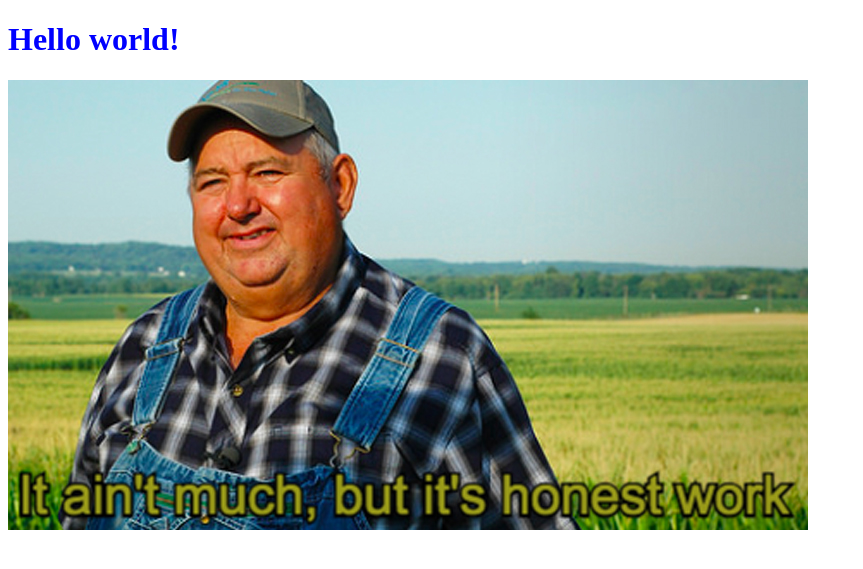
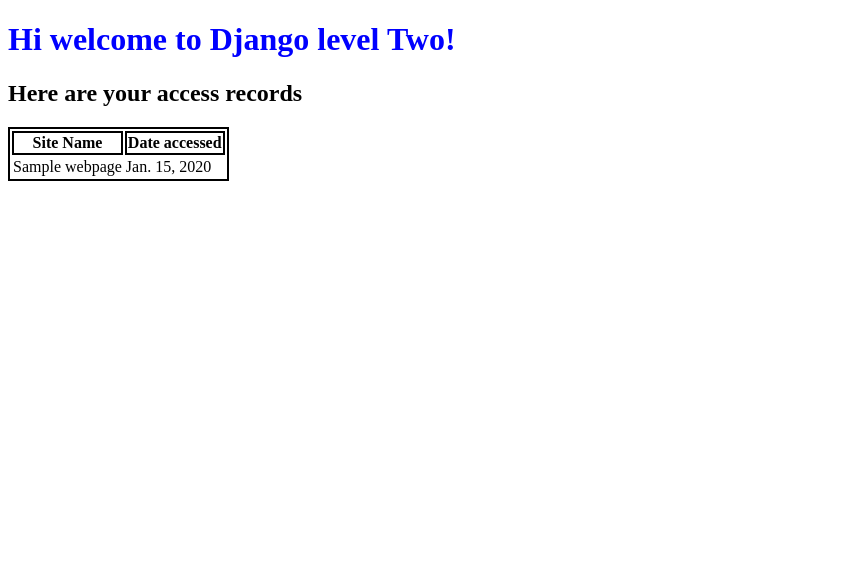
Before and after one commit to EimantasZilis/Django-online-course, a Django app: page / in a window 1280 px wide. Shown: the top 569 px of the page, without its empty margins (0-863 px from the left). Run offline with Django 3.2, Linux system fonts and the light colour scheme; tables that the repository leaves empty hold one stand-in row (values such as "Sample post").

Commit message:
Applying MTVs

```diff
--- a/Lectures/django level one/first_project/first_app/views.py
+++ b/Lectures/django level one/first_project/first_app/views.py
@@ -1,6 +1,8 @@
 from django.shortcuts import render
 from django.http import HttpResponse
+from first_app.models import Topic, Webpage, AccessRecord
 
 def index(request):
-    my_dict = {'insert_me': "Now I am coming from first_app/views.py"}
-    return render(request, 'first_app/index.html', context=my_dict)
+    webpages_list = AccessRecord.objects.order_by('date')
+    date_dict = {'access_records': webpages_list}
+    return render(request, 'first_app/index.html', context=date_dict)
--- a/Lectures/django level one/first_project/static/css/mystyle.css
+++ b/Lectures/django level one/first_project/static/css/mystyle.css
@@ -1,3 +1,6 @@
 h1{
   color: blue;
 }
+table, th{
+  border: 2px solid black;
+}
--- a/Lectures/django level one/first_project/templates/first_app/index.html
+++ b/Lectures/django level one/first_project/templates/first_app/index.html
@@ -3,12 +3,29 @@
 <html>
   <head>
     <meta charset="utf-8">
-    <title>Django - static files</title>
+    <title>Django - Level Two</title>
     <link rel="stylesheet" href="{% static "css/mystyle.css" %}"/>
   </head>
   <body>
-    <h1>Hello world!</h1>
-    <img src="{% static "images/work.jpg" %}" alt="Honest work" /img>
-
+    <h1> Hi welcome to Django level Two!</h1>
+    <h2> Here are your access records</h2>
+    <div class="djangtwo">
+      {% if access_records %}
+      <table>
+        <thead>
+          <th>Site Name</th>
+          <th>Date accessed</th>
+        </thead>
+        {% for acc in access_records %}
+       <tr>
+         <td>{{ acc.name }}</td>
+         <td>{{ acc.date }}</td>
+       </tr>
+       {% endfor %}
+      </table>
+      {% else %}
+        <p> No access records found</p>
+      {% endif %}
+    </div>
   </body>
 </html>
```
